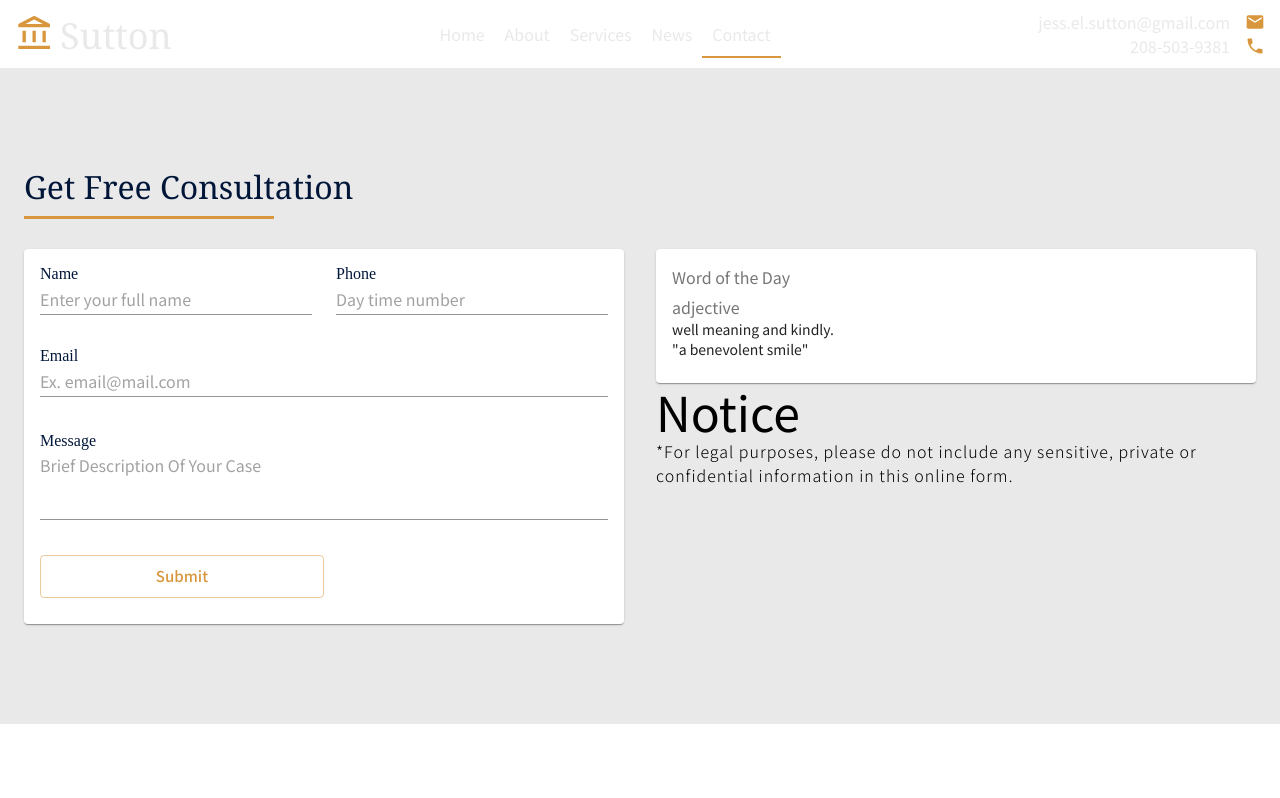
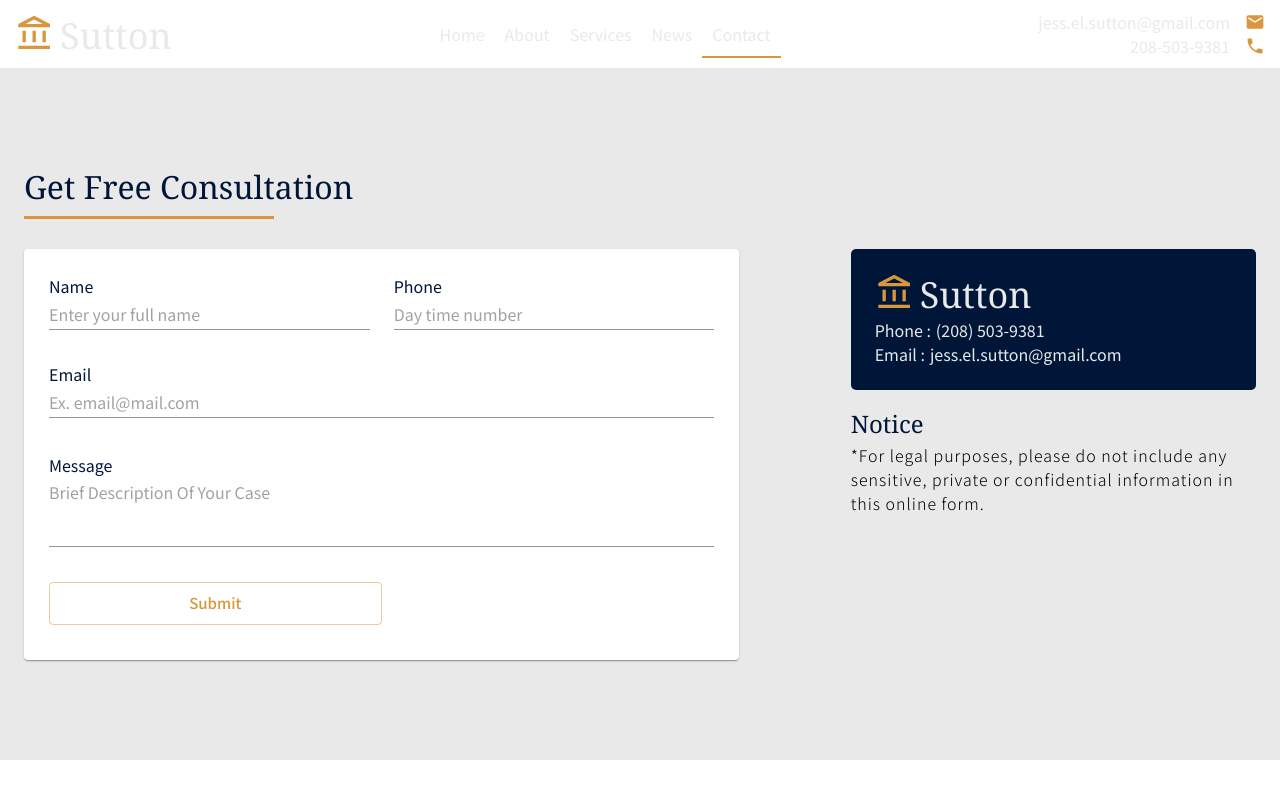
Before and after one commit to pmitch242/jessica-sutton, a React (Create React App) app: page /contact in a window 1280 px wide. Built offline with nearby package versions, Linux system fonts and the light colour scheme.

Commit message:
changed font-family for contact form labels and styled contact

```diff
--- a/src/components/Contact/ContactForm.js
+++ b/src/components/Contact/ContactForm.js
@@ -4,7 +4,7 @@ import { makeStyles, TextField, Grid, Button, Paper } from '@material-ui/core'
 
 const useStyle = makeStyles({
     root: {
-        padding: '16px',
+        padding: '25px',
     },
     gridRoot: {
         marginBottom: '20px'
@@ -13,7 +13,8 @@ const useStyle = makeStyles({
         marginBottom: '35px'
     },
     label: {
-        color: '#001639'
+        color: '#001639',
+        fontFamily: `'Noto Sans TC', sans-serif`
     },
     button: {
         width: '50%',
--- a/src/components/Contact/index.js
+++ b/src/components/Contact/index.js
@@ -1,8 +1,9 @@
 import React from 'react';
 import { makeStyles, Typography, Container, Divider, Grid } from '@material-ui/core';
 
-import ServiceCard from '../Services/ServiceCard';
 import ContactForm from './ContactForm';
+
+import Logo from '../Logo'
 
 const useStyle = makeStyles({
     root: {
@@ -14,13 +15,36 @@ const useStyle = makeStyles({
         marginBottom: '10px',
 
     },
+    h3: {
+        marginBottom: '5px',
+
+    },
     divider: {
         marginBottom: '30px',
         maxWidth: '250px',
         height: '3px',
-        backgroundColor: '#d8973c'
+        backgroundColor: '#d8973c',
     },
-    contactCard:{},
+    logo: {
+        marginBottom: '5px'
+    },
+    contact: {
+        padding: '24px',
+        backgroundColor: '#001639',
+        // height: '150px',
+        color: '#e9e9e9',
+        borderRadius: '5px',
+        marginBottom: '20px',
+    },
+    notice: {},
+    div: {
+        display: 'flex',
+        alignItems: 'baseline',
+        // marginTop: '5px'
+    },
+    span: {
+        marginLeft: '5px'
+    },
 })
 
 const Contact = () => {
@@ -33,20 +57,35 @@ const Contact = () => {
 
                 <Divider className={classes.divider} />
 
-                <Grid container spacing={4} className={classes.container}>
-                    <Grid item xs={12} sm={6}>
+                <Grid container spacing={1} className={classes.container}>
+                    <Grid item xs={12} sm={7}>
                         <ContactForm />
                     </Grid>
-                    <Grid item xs={12} sm={6}>
-                        <div id='contact-card' className={classes.contactCard}>
-                            <ServiceCard />
-                        </div>
-                        <div id='contact-notice'>
-                            <Typography variant='h3'>Notice</Typography>
-                            <Typography variant='subtitle1'>
-                                *For legal purposes, please do not include any sensitive,
-                                private or confidential information in this online form.
-                            </Typography>
+                    <Grid item xs={12} sm={1}/>
+                    <Grid item xs={12} sm={4}>
+                        <div id='contact-card'>
+                            <div className={classes.contact}>
+                                <div className={classes.logo}><Logo /></div>
+                                <div className={classes.div}>
+                                    <Typography>Phone :</Typography>
+                                    <Typography className={classes.span}>
+                                        (208) 503-9381
+                                    </Typography>
+                                </div>
+                                <div className={classes.div}>
+                                    <Typography>Email :</Typography>
+                                    <Typography className={classes.span}>
+                                        jess.el.sutton@gmail.com
+                                    </Typography>
+                                </div>
+                            </div>
+                            <div id='contact-notice' className={classes.notice}>
+                                <Typography variant='h3' className={classes.h3} color="primary">Notice</Typography>
+                                <Typography variant='subtitle1'>
+                                    *For legal purposes, please do not include any sensitive,
+                                    private or confidential information in this online form.
+                                </Typography>
+                            </div>
                         </div>
                     </Grid>
                 </Grid>
--- a/src/utils/theme.js
+++ b/src/utils/theme.js
@@ -26,7 +26,11 @@ const theme = createMuiTheme({
             fontSize: "2rem",
             // color: '#001639'
         },
-        h3: {},
+        h3: {
+            fontFamily: `'Noto Serif', serif`,
+            fontWeight: 400,
+            fontSize: "1.5rem",
+        },
         subtitle1: {
             fontWeight: 300,
             fontSize: '1rem',
```
